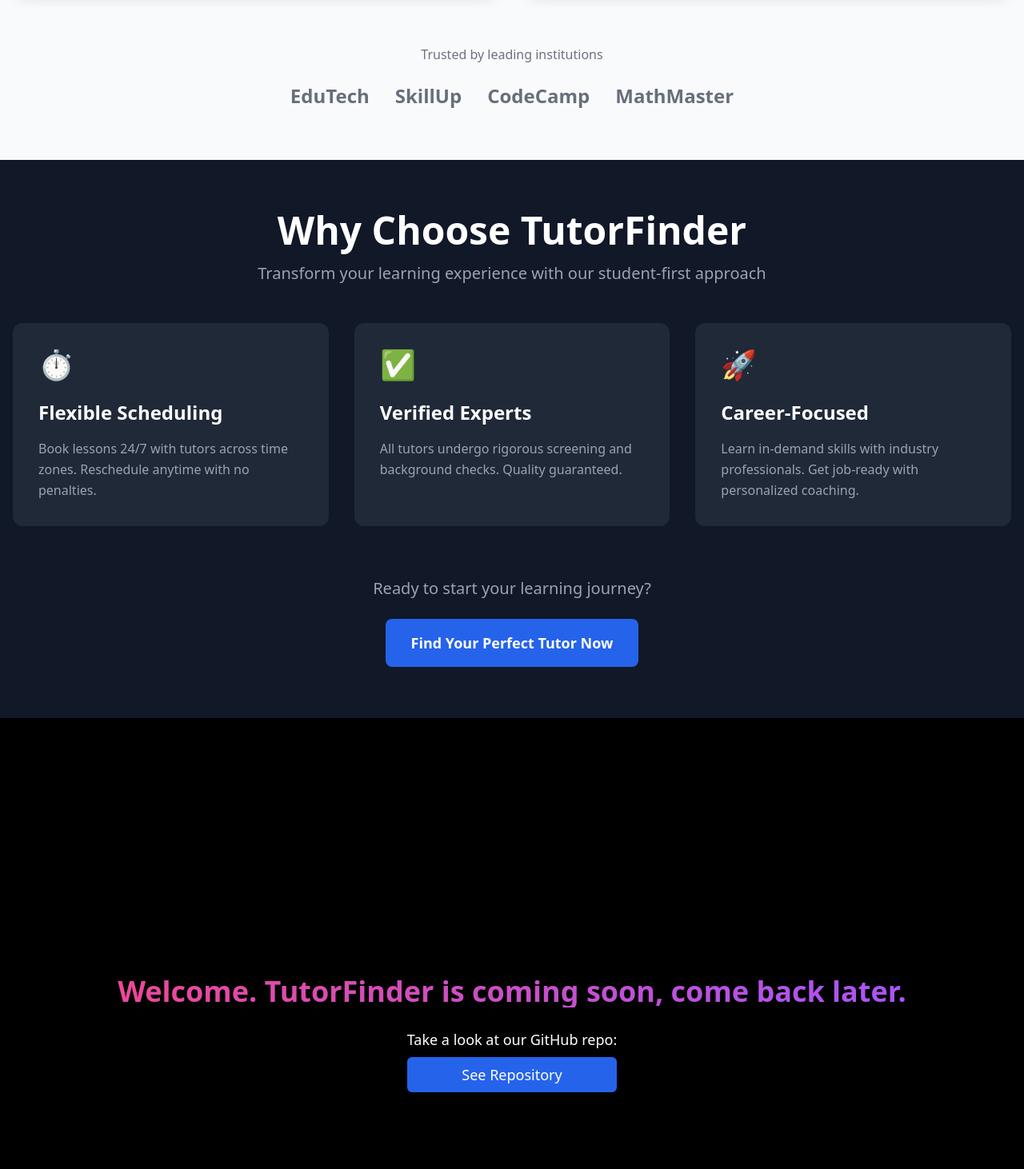
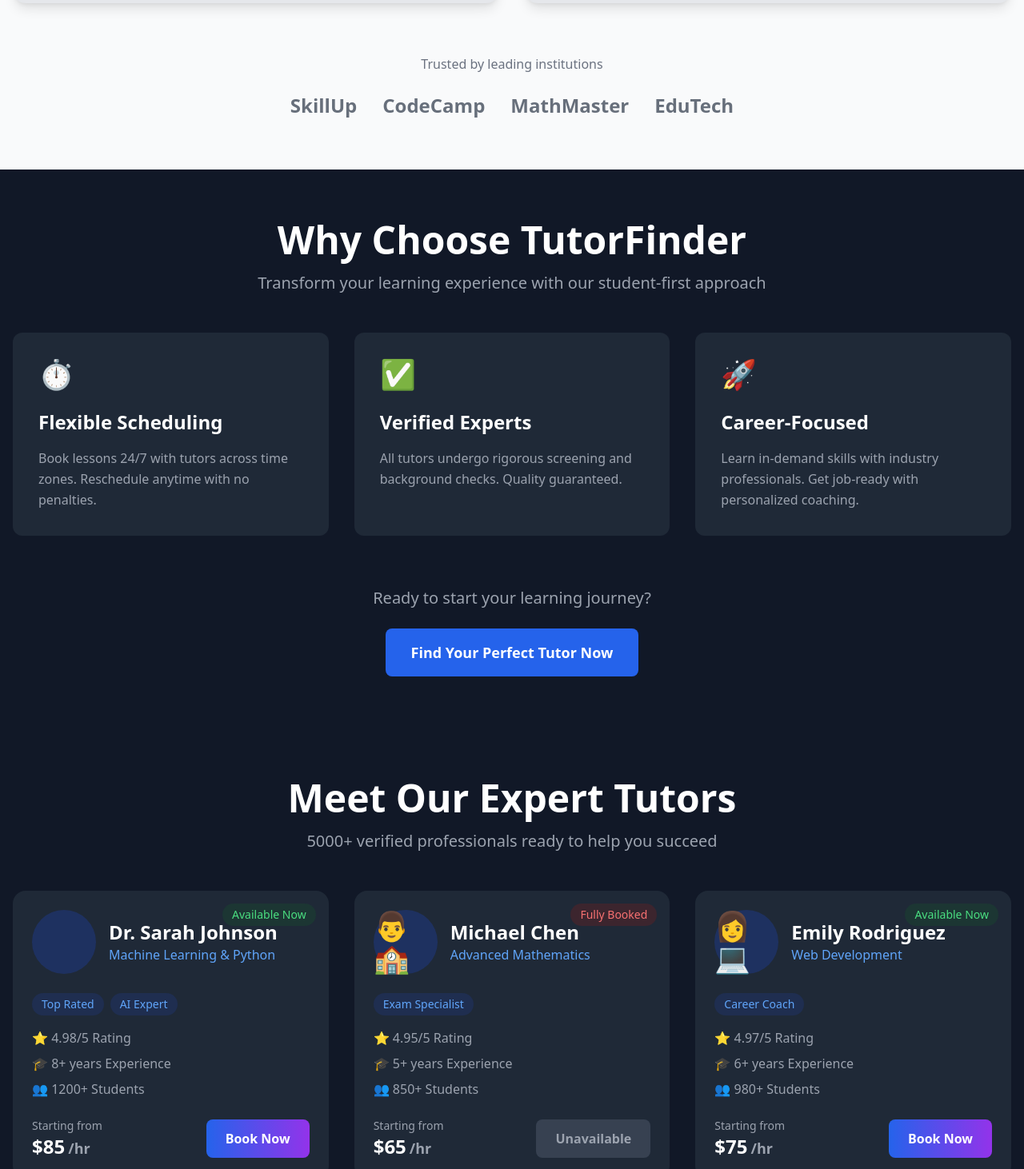
Before and after one commit to rickytabe/TutorFinderApp, a React (Vite) app: page / in a window 1280 px wide. Shown: the part 1108-2570 px from the top of the page at 80% size. Built offline with nearby package versions, Linux system fonts and the light colour scheme.

Commit message:
added features to the landing page

```diff
--- a/src/components/landing-page/landing-page.tsx
+++ b/src/components/landing-page/landing-page.tsx
@@ -3,6 +3,9 @@ import NavBar from "./navbar";
 import AnimateText from '../animation'
 import SocialProof from "./social-proof";
 import ValueGrid from "./value-proposition";
+import TutorShowcase from "./tutor-showcase";
+import TrendingSkills from "./trending-skill";
+
 
 const LandingPage = ()=>{
 
@@ -12,6 +15,8 @@ const LandingPage = ()=>{
             <HeroSection />
             <SocialProof />
             <ValueGrid />
+            <TutorShowcase />
+            <TrendingSkills />
             <AnimateText />
         </div>
     )
--- a/src/components/landing-page/social-proof.tsx
+++ b/src/components/landing-page/social-proof.tsx
@@ -1,3 +1,4 @@
+
 const SocialProof = () => {
   const testimonials = [
     {
@@ -21,17 +22,19 @@ const SocialProof = () => {
     { number: "98%", label: "Success Rate" }
   ];
 
+const sponsors = ['SkillUp', 'CodeCamp','MathMaster', 'EduTech']
+
   return (
     <section className="py-16 bg-gray-50">
       <div className="container mx-auto px-4">
         {/* Achievement Metrics */}
         <div className="grid grid-cols-2 md:grid-cols-4 gap-4 mb-16"> {/* Changed to 4 columns */}
           {achievements.map((item, index) => (
-            <div key={index} className="text-center p-6 bg-white rounded-xl shadow-sm">
-              <div className="text-3xl md:text-4xl font-bold text-blue-600 mb-2">
+            <div key={index} className="text-center p-6 bg-white rounded-xl shadow-sm border-2 border-grey-500 bg-gradient-to-r from-pink-500 via-purple-500 to-blue-500">
+              <div className="text-3xl md:text-4xl font-bold text-white mb-2">
                 {item.number}
               </div>
-              <div className="text-gray-600 text-sm md:text-base">
+              <div className="text-black text-sm md:text-base">
                 {item.label}
               </div>
             </div>
@@ -42,9 +45,9 @@ const SocialProof = () => {
         {/* Testimonials */}
         <div className="grid md:grid-cols-2 gap-8">
           {testimonials.map((testimonial, index) => (
-            <div key={index} className="bg-white p-8 rounded-2xl shadow-lg">
+            <div key={index} className="bg-white p-8 rounded-2xl shadow-lg border-4 hover:-scale-10">
               <div className="flex items-center mb-4">
-                <div className="w-12 h-12 bg-blue-100 rounded-full flex items-center justify-center mr-4">
+                <div className="w-12 h-12 bg-blue-300 rounded-full flex items-center justify-center mr-4">
                   <span className="text-blue-600 font-bold">★</span>
                 </div>
                 <div>
@@ -66,10 +69,9 @@ const SocialProof = () => {
         <div className="mt-16 text-center">
           <h3 className="text-gray-500 mb-6">Trusted by leading institutions</h3>
           <div className="flex flex-wrap justify-center items-center gap-8 opacity-75">
-            <span className="text-2xl font-bold text-gray-700">EduTech</span>
-            <span className="text-2xl font-bold text-gray-700">SkillUp</span>
-            <span className="text-2xl font-bold text-gray-700">CodeCamp</span>
-            <span className="text-2xl font-bold text-gray-700">MathMaster</span>
+            {sponsors.map((sponsors) => (
+              <span className="text-2xl font-bold text-gray-700">{sponsors}</span>
+            ))}
           </div>
         </div>
       </div>
--- /dev/null
+++ b/src/components/landing-page/trending-skill.tsx
@@ -0,0 +1,122 @@
+import { useMemo } from "react";
+
+interface Skill {
+  name: string;
+  demand: string;
+  level: number;
+}
+
+const getDemandColor = (level: number) => {
+    switch(level) {
+      case 5: return "from-red-500 to-pink-600";
+      case 4: return "from-orange-500 to-yellow-600";
+      case 3: return "from-green-500 to-cyan-600";
+      default: return "from-gray-500 to-blue-600";
+    }
+};
+
+const TrendingSkills = () => {
+  const skills: Skill[] = [
+    { name: "AI & Machine Learning", demand: "High", level: 4 },
+    { name: "Web Development", demand: "Very High", level: 5 },
+    { name: "Data Science", demand: "Peak", level: 5 },
+    { name: "Mobile Development", demand: "High", level: 4 },
+    { name: "Cybersecurity", demand: "Growing", level: 3 },
+    { name: "Cloud Computing", demand: "High", level: 4 },
+    { name: "UI/UX Design", demand: "Very High", level: 5 },
+    { name: "DevOps", demand: "High", level: 4 },
+    { name: "Blockchain", demand: "Emerging", level: 2 },
+    { name: "Game Development", demand: "Stable", level: 3 },
+    { name: "AR/VR", demand: "Growing", level: 3 },
+    { name: "Quantum Computing", demand: "Emerging", level: 2 },
+  ];
+
+  const duplicatedSkills = useMemo(() => [...skills, ...skills], [skills]);
+
+
+  const animationStyles = `
+    @keyframes scroll-left {
+      0% { transform: translateX(0); }
+      100% { transform: translateX(-50%); }
+    }
+    @keyframes scroll-right {
+      0% { transform: translateX(-50%); }
+      100% { transform: translateX(0); }
+    }
+    .animate-scroll-left {
+      animation: scroll-left 40s linear infinite;
+    }
+    .animate-scroll-right {
+      animation: scroll-right 40s linear infinite;
+    }
+    .scroll-container:hover .animate-scroll-left,
+    .scroll-container:hover .animate-scroll-right {
+      animation-play-state: paused;
+    }
+  `;
+
+  return (
+    <section className="py-16 bg-gray-900">
+      <style>{animationStyles}</style>
+      <div className="container mx-auto px-4">
+        <div className="text-center mb-12">
+          <h2 className="text-4xl md:text-5xl font-bold text-white mb-4">
+            Trending Skills This Month
+          </h2>
+          <p className="text-gray-400 text-xl">
+            Most in-demand skills based on student requests
+          </p>
+        </div>
+
+        {/* Top Row - Scroll Left */}
+        <div className="scroll-container relative overflow-hidden h-48 mb-8">
+          <div className="absolute top-0 left-0 w-[200%] flex animate-scroll-left">
+            {duplicatedSkills.map((skill, index) => (
+              <SkillCard key={`top-${index}`} skill={skill} />
+            ))}
+          </div>
+        </div>
+
+        {/* Bottom Row - Scroll Right */}
+        <div className="scroll-container relative overflow-hidden h-48">
+          <div className="absolute top-0 left-0 w-[200%] flex animate-scroll-right">
+            {[...duplicatedSkills].reverse().map((skill, index) => (
+              <SkillCard key={`bottom-${index}`} skill={skill} />
+            ))}
+          </div>
+        </div>
+
+        <div className="text-center mt-8">
+          <button className="px-8 py-3 border-2 border-blue-600 text-blue-400 rounded-lg hover:bg-blue-600/10 transition-colors">
+            Explore All Skills →
+          </button>
+        </div>
+      </div>
+    </section>
+  );
+};
+
+const SkillCard = ({ skill }: { skill: Skill }) => (
+  <div className={`group relative min-w-[280px] mx-4 bg-gradient-to-r ${getDemandColor(skill.level)} p-0.5 rounded-2xl transition-all hover:scale-105`}>
+    <div className="bg-gray-900 rounded-2xl p-6 h-full">
+      <div className="flex items-center justify-between mb-4">
+        <span className="text-white/90 font-semibold text-lg">
+          {skill.name}
+        </span>
+        <span className="text-xs px-2 py-1 rounded-full bg-white/10 text-white/80">
+          {skill.demand} Demand
+        </span>
+      </div>
+      <div className="flex items-center">
+        {[...Array(5)].map((_, i) => (
+          <div
+            key={i}
+            className={`w-2 h-2 rounded-full mr-1 ${i < skill.level ? 'bg-blue-400' : 'bg-gray-700'}`}
+          />
+        ))}
+      </div>
+    </div>
+  </div>
+);
+
+export default TrendingSkills;
--- /dev/null
+++ b/src/components/landing-page/tutor-showcase.tsx
@@ -0,0 +1,135 @@
+const TutorShowcase = () => {
+  const tutors = [
+    {
+      name: "Dr. Sarah Johnson",
+      expertise: "Machine Learning & Python",
+      experience: "8+ years",
+      rating: 4.98,
+      students: 1200,
+      price: 85,
+      priceUnit: "/hr",
+      available: true,
+      image: "",
+      badges: ["Top Rated", "AI Expert"],
+    },
+    {
+      name: "Michael Chen",
+      expertise: "Advanced Mathematics",
+      experience: "5+ years",
+      rating: 4.95,
+      students: 850,
+      price: 65,
+      priceUnit: "/hr",
+      available: false,
+      image: "👨🏫",
+      badges: ["Exam Specialist"],
+    },
+    {
+      name: "Emily Rodriguez",
+      expertise: "Web Development",
+      experience: "6+ years",
+      rating: 4.97,
+      students: 980,
+      price: 75,
+      priceUnit: "/hr",
+      available: true,
+      image: "👩💻",
+      badges: ["Career Coach"],
+    },
+  ];
+
+  return (
+    <section className="py-16 bg-gray-900">
+      <div className="container mx-auto px-4">
+        <div className="text-center mb-12">
+          <h2 className="text-4xl md:text-5xl font-bold text-white mb-4">
+            Meet Our Expert Tutors
+          </h2>
+          <p className="text-gray-400 text-xl">
+            5000+ verified professionals ready to help you succeed
+          </p>
+        </div>
+
+        <div className="grid grid-cols-1 md:grid-cols-3 gap-8">
+          {tutors.map((tutor, index) => (
+            <div
+              key={index}
+              className="relative bg-gray-800 rounded-2xl p-6 hover:bg-gray-700/50 transition-all duration-300"
+             >
+              {/* Availability Badge */}
+              <div
+                className={`absolute top-4 right-4 px-3 py-1 rounded-full text-sm ${
+                  tutor.available
+                    ? "bg-green-900/30 text-green-400"
+                    : "bg-red-900/30 text-red-400"
+                }`}
+              >
+                {tutor.available ? "Available Now" : "Fully Booked"}
+              </div>
+
+              <div className="flex items-center mb-6">
+                <div className="w-20 h-20 rounded-full bg-blue-900/50 flex items-center justify-center text-4xl mr-4">
+                  {tutor.image}
+                </div>
+                <div>
+                  <h3 className="text-2xl font-bold text-white">
+                    {tutor.name}
+                  </h3>
+                  <p className="text-blue-400">{tutor.expertise}</p>
+                </div>
+              </div>
+
+              <div className="flex flex-wrap gap-2 mb-4">
+                {tutor.badges.map((badge, i) => (
+                  <span
+                    key={i}
+                    className="px-3 py-1 bg-blue-900/30 text-blue-400 rounded-full text-sm"
+                  >
+                    {badge}
+                  </span>
+                ))}
+              </div>
+
+              <div className="space-y-2 text-gray-400 mb-6">
+                <p>⭐ {tutor.rating}/5 Rating</p>
+                <p>🎓 {tutor.experience} Experience</p>
+                <p>👥 {tutor.students}+ Students</p>
+              </div>
+
+              {/* Price and Action Section */}
+              <div className="flex items-center justify-between mt-4">
+                <div>
+                  <p className="text-gray-400 text-sm">Starting from</p>
+                  <p className="text-2xl font-bold text-white">
+                    ${tutor.price}
+                    <span className="text-gray-400 text-lg ml-1">
+                      {tutor.priceUnit}
+                    </span>
+                  </p>
+                </div>
+                <button
+                  className={`px-6 py-3 rounded-lg font-semibold transition-all ${
+                    tutor.available
+                      ? "bg-gradient-to-r from-blue-600 to-purple-600 text-white hover:opacity-90"
+                      : "bg-gray-700 text-gray-400 cursor-not-allowed"
+                  }`}
+                  disabled={!tutor.available}
+                >
+                  {tutor.available ? "Book Now" : "Unavailable"}
+                </button>
+              </div>
+            </div>
+          ))}
+        </div>
+
+        <div className="mt-12 text-center">
+          <button className="px-8 py-3 border-2 border-blue-600 text-blue-400 rounded-lg hover:bg-blue-600/10 transition-colors">
+            Browse All Tutors →
+          </button>
+        </div>
+      </div>
+    </section>
+  );
+};
+
+export default TutorShowcase;
```
